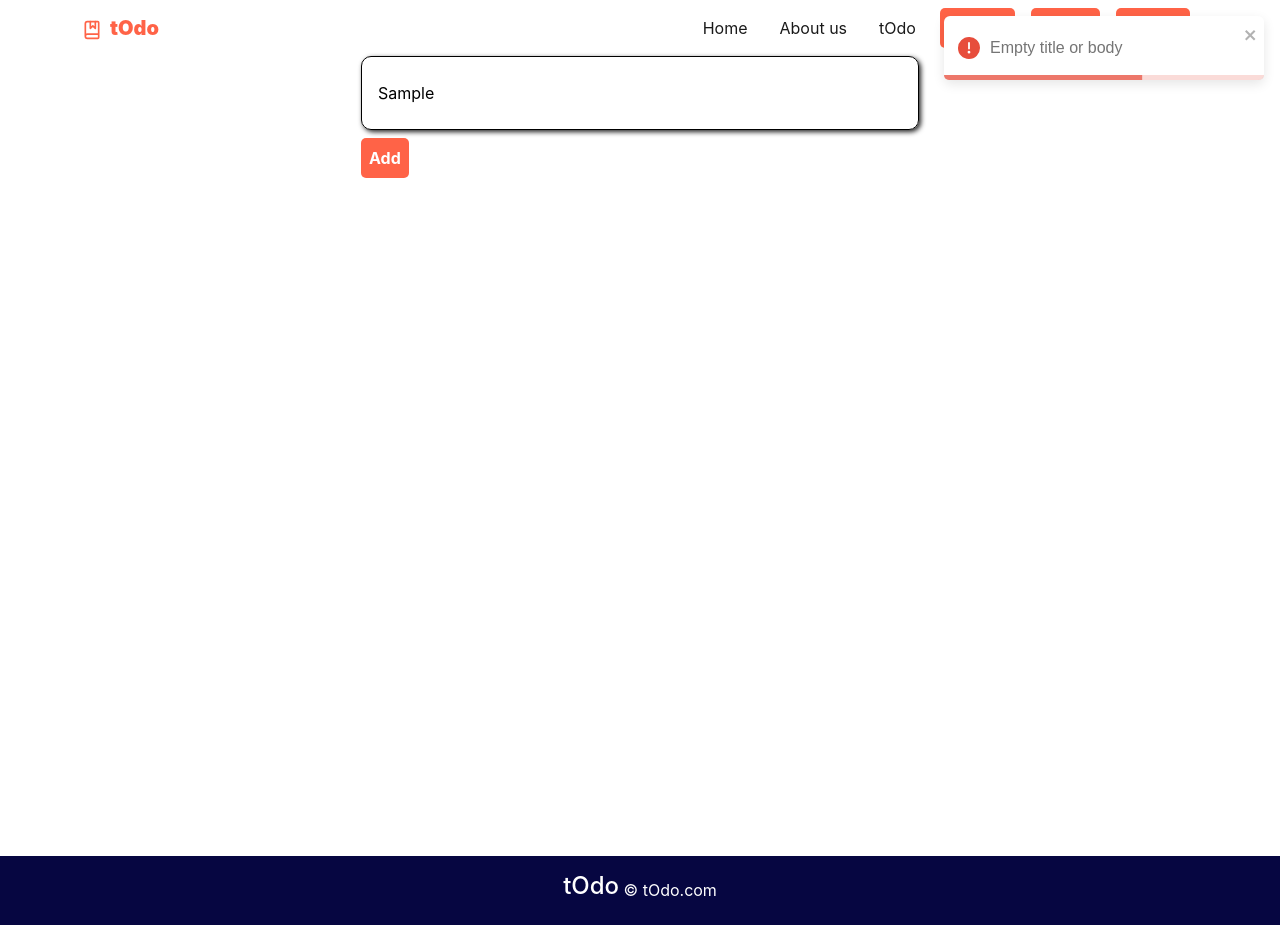
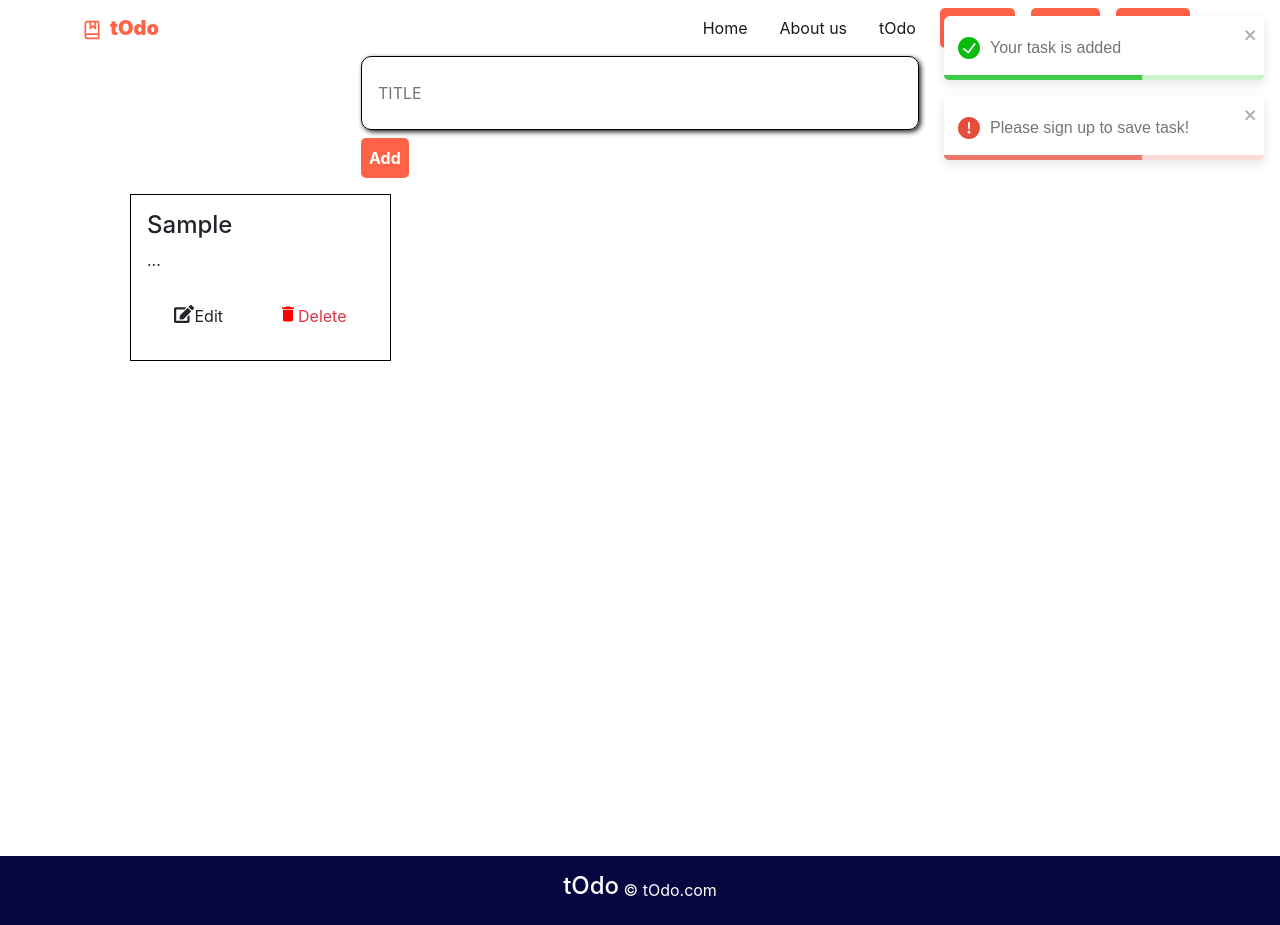
Before and after one commit to Craig-Rosario/ToDoList, a React (Create React App) app in the folder frontend/: page /todo in a window 1280 px wide. Both pictures are taken after typing "Sample" into the empty fields and a click on the button "Add". Built offline with nearby package versions, Linux system fonts and the light colour scheme.

Commit message:
added closing feature

```diff
--- a/frontend/src/components/todo/Todo.css
+++ b/frontend/src/components/todo/Todo.css
@@ -2,6 +2,7 @@
     width: 100%;
     min-height: 100vh;
     max-height: auto;
+    position: relative;
 }
 .todo-inputs{
     border: none;
@@ -65,3 +66,51 @@
 .card-icon-head:hover{
     box-shadow:rgb(36, 36, 36) 2px 2px 5px;
 }
+
+
+
+
+
+.todo-update{
+    width: 100%;
+    height: 60vh;
+    position: absolute;
+    position: fixed;
+    top: 7%;
+    left: 25%;
+    background-color: rgba(255, 255, 255, 0);
+    display: flex;
+    justify-content: center;
+    display: none;
+}
+
+
+.update-container{
+    width: 50%;
+    height: auto;
+    background-color: rgb(214, 211, 211);
+    border: 2px solid black;
+    border-radius: 10px;
+    box-shadow: 2px 2px 2px black;
+}
+
+
+.edit-btn{
+    color: rgb(0, 0, 0);
+    background: inherit;
+}
+.edit-btn:hover{
+    transition: 0.5s;
+    box-shadow: rgb(7, 247, 235) 5px 5px 5px !important;
+    color: rgb(5, 76, 92);
+}
+
+
+.edit-close{
+    color: red;
+    border: none;
+}
+.edit-close{
+    box-shadow: red 2px 2px 5px !important;
+    transition: 0.3s;
+}
--- a/frontend/src/components/todo/Todo.jsx
+++ b/frontend/src/components/todo/Todo.jsx
@@ -1,38 +1,47 @@
-import React, { useState } from 'react'
-import "./Todo.css"
+import React, { useState } from 'react';
+import "./Todo.css";
 import TodoCards from './TodoCards';
 import { ToastContainer, toast } from 'react-toastify';
-
+import Update from './Update';
 
 const Todo = () => {
 
     const [Inputs, setInputs] = useState({ title: "", body: "" });
     const [Array, setArray] = useState([]);
+
     const show = () => {
         document.getElementById("text-area").style.display = "block";
     }
+
     const change = (e) => {
         const { name, value } = e.target;
-        setInputs({ ...Inputs, [name]: value })
+        setInputs({ ...Inputs, [name]: value });
     }
+
     const submit = () => {
-        if(Inputs.title || Inputs.body===""){
-            toast.error("Empty title or body")
-        }
-        else{
-            setArray([...Array, Inputs])
+        if (Inputs.title === "" && Inputs.body === "") {
+            toast.error("Empty title or body");
+        } else {
+            setArray([...Array, Inputs]);
             setInputs({ title: "", body: "" });
             toast.success("Your task is added");
             toast.error("Please sign up to save task!");
         }
     }
-    const del=(id)=>{
-        Array.splice(id,"1");
+
+    const del = (id) => {
+        Array.splice(id, 1);
         setArray([...Array]);
     }
+
+    const display = (value) => {
+        document.getElementById("todo-update").style.display = value;
+    }
+
     return (
+        <>
             <div className='todo'>
-            <ToastContainer/>
+                <ToastContainer />
                 <div className='todo-main container d-flex justify-content-center align-items-center flex-column'>
                     <div className='d-flex flex-column todo-inputs-div w-50 p-2'>
                         <input
@@ -63,14 +72,27 @@ const Todo = () => {
                         <div className='row'>
                             {Array && Array.map((item, index) => (
                                 <div className='col-lg-3 col-10 mx-5 my-2' key={index}>
-                                <TodoCards title={item.title} body={item.body} id={index} delid={del}/>
+                                    <TodoCards
+                                        title={item.title}
+                                        body={item.body}
+                                        id={index}
+                                        delid={del}
+                                        disp={display}
+                                    />
                                 </div>
                             ))}
                         </div>
                     </div>
                 </div>
             </div>
-    )
+
+            <div className="todo-update" id="todo-update">
+                <div className="update-container">
+                    <Update disp={display} />
+                </div>
+            </div>
+        </>
+    );
 }
 
-export default Todo
+export default Todo;
--- a/frontend/src/components/todo/TodoCards.jsx
+++ b/frontend/src/components/todo/TodoCards.jsx
@@ -2,7 +2,7 @@ import React from 'react'
 import './Todo.css'
 import { MdDelete } from "react-icons/md";
 import { FaEdit } from "react-icons/fa";
-const TodoCards = ({ title, body, id,delid}) => {
+const TodoCards = ({ title, body, id, delid,disp}) => {
     return (
         <div className='p-3 bg-red todo-card'>
             <div>
@@ -10,12 +10,18 @@ const TodoCards = ({ title, body, id,delid}) => {
                 <p className='todo-card-p'>{body.split("", 77)}...</p>
             </div>
             <div className='d-flex justify-content-around'>
-                <div className='d-flex justify-content-around card-icon-head p-3'>
-                    <FaEdit className='card-icons'/>Edit
+                <div className='d-flex justify-content-around card-icon-head p-3'
+                onClick={()=>{
+                    disp("block");
+                }}
+
+                >
+
+                    <FaEdit className='card-icons' />Edit
                 </div>
                 <div className='d-flex justify-content-around card-icon-head p-3 del-head text-danger'
-                onClick={()=>{delid(id)}}>
-                    <MdDelete  className='card-icons del'/>Delete
+                    onClick={() => { delid(id) }}>
+                    <MdDelete className='card-icons del' />Delete
                 </div>
             </div>
         </div>
--- /dev/null
+++ b/frontend/src/components/todo/Update.jsx
@@ -0,0 +1,18 @@
+import React from 'react'
+import './Todo.css'
+import { ImCancelCircle } from "react-icons/im";
+const Update = ({disp}) => {
+  return (
+    <div className='p-5 d-flex justify-content-center align-items-center flex-column'>
+      <h3>Update your task</h3>
+      <input type='text' className='todo-inputs my-4 w-50 p-3'/>
+      <textarea className='todo-inputs w-50 p-3'/>
+      <div className='update-buttons'>
+        <button className='btn edit-btn my-4 mx-3 justify-content-start'>Update</button>
+        <button className='edit-close' onClick={()=>disp("none")}><ImCancelCircle/>Close</button>
+      </div>
+    </div>
+  )
+}
+
+export default Update
```
Lines whose indentation alone changed are shown as unchanged.
